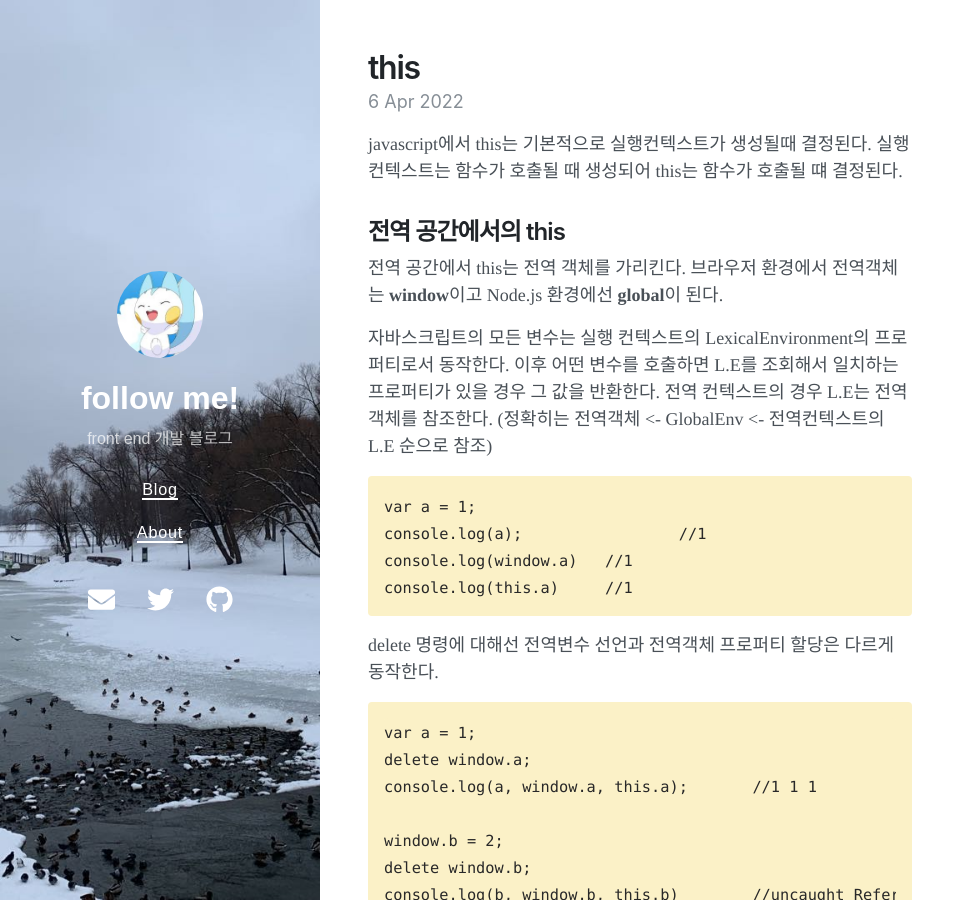
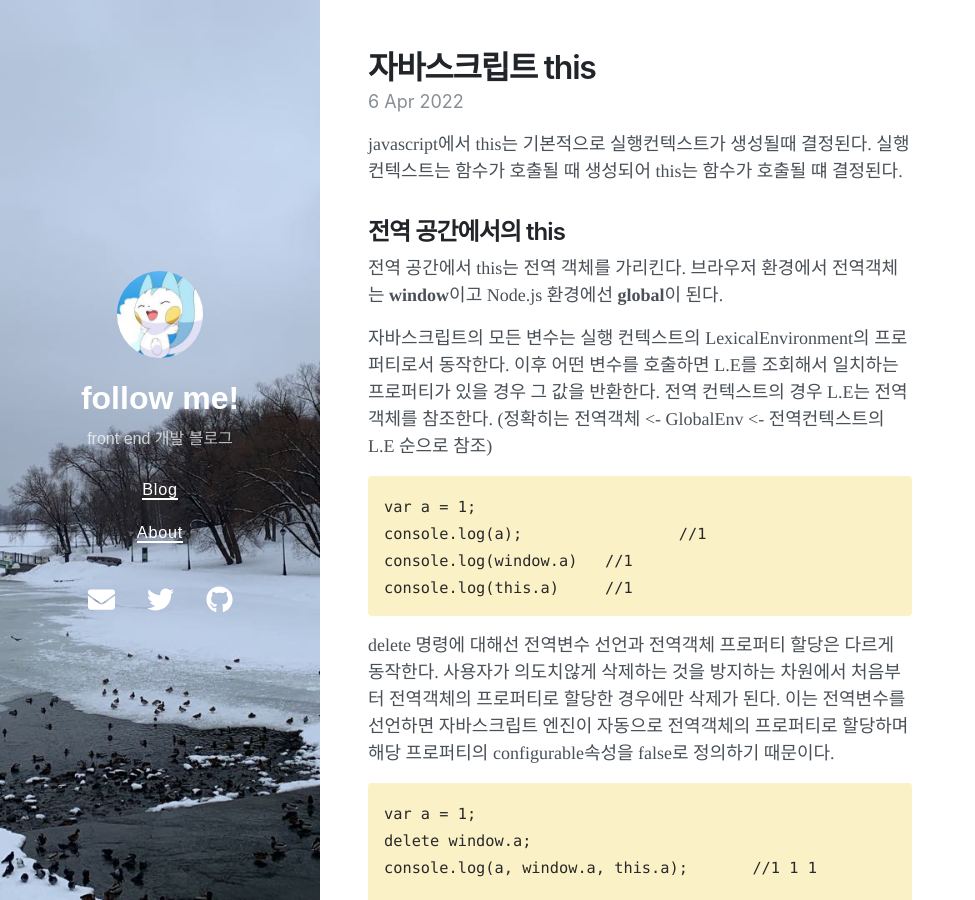
Before and after one commit to micmacbox/micmacbox.github.io, a Jekyll site: the page built from javascript/_posts/2022-04-06-this_in_javascript.md, in a window 1280 px wide and 900 px high. Shown: the whole window, without its empty margins (0-975 px from the left). Built offline with Jekyll 4.4.1, drawn with Linux system fonts in a browser that asks for light colours; nearby versions of some CDN libraries.

Commit message:
fix: 자바스크립트 전역 공간에서의 this 내용 추가

````diff
--- a/javascript/_posts/2022-04-06-this_in_javascript.md
+++ b/javascript/_posts/2022-04-06-this_in_javascript.md
@@ -1,6 +1,6 @@
 ---
 layout: post
-title: this
+title: 자바스크립트 this
 categories: javascript
 tags: [frontend, javascript]
 date: 2022-04-06 15:32 +0800
@@ -25,6 +25,7 @@ console.log(this.a) 	//1
 ```
 
 delete 명령에 대해선 전역변수 선언과 전역객체 프로퍼티 할당은 다르게 동작한다.
+사용자가 의도치않게 삭제하는 것을 방지하는 차원에서 처음부터 전역객체의 프로퍼티로 할당한 경우에만 삭제가 된다. 이는 전역변수를 선언하면 자바스크립트 엔진이 자동으로 전역객체의 프로퍼티로 할당하며 해당 프로퍼티의 configurable속성을 false로 정의하기 때문이다.
 
 ```
 var a = 1;
````
